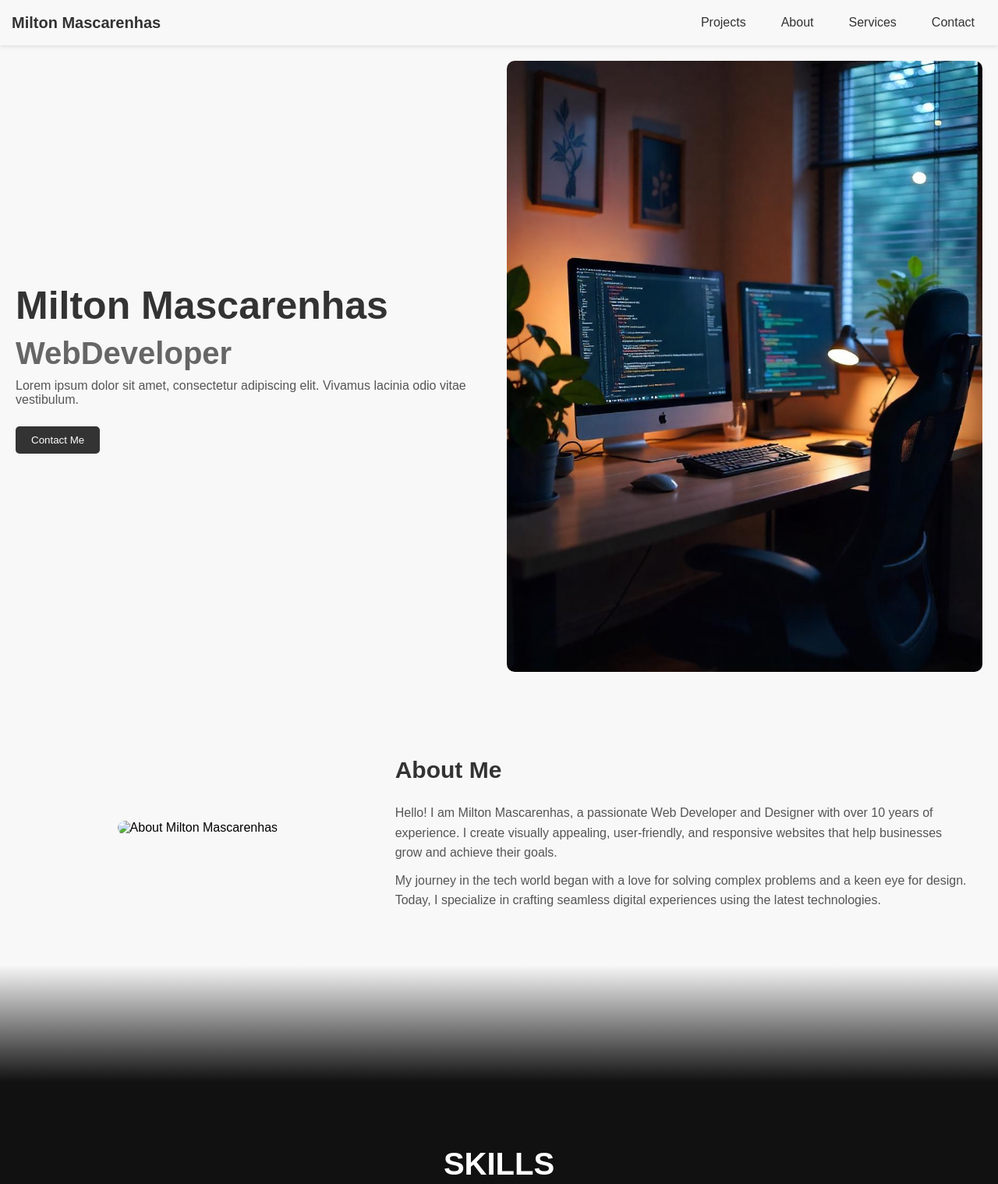
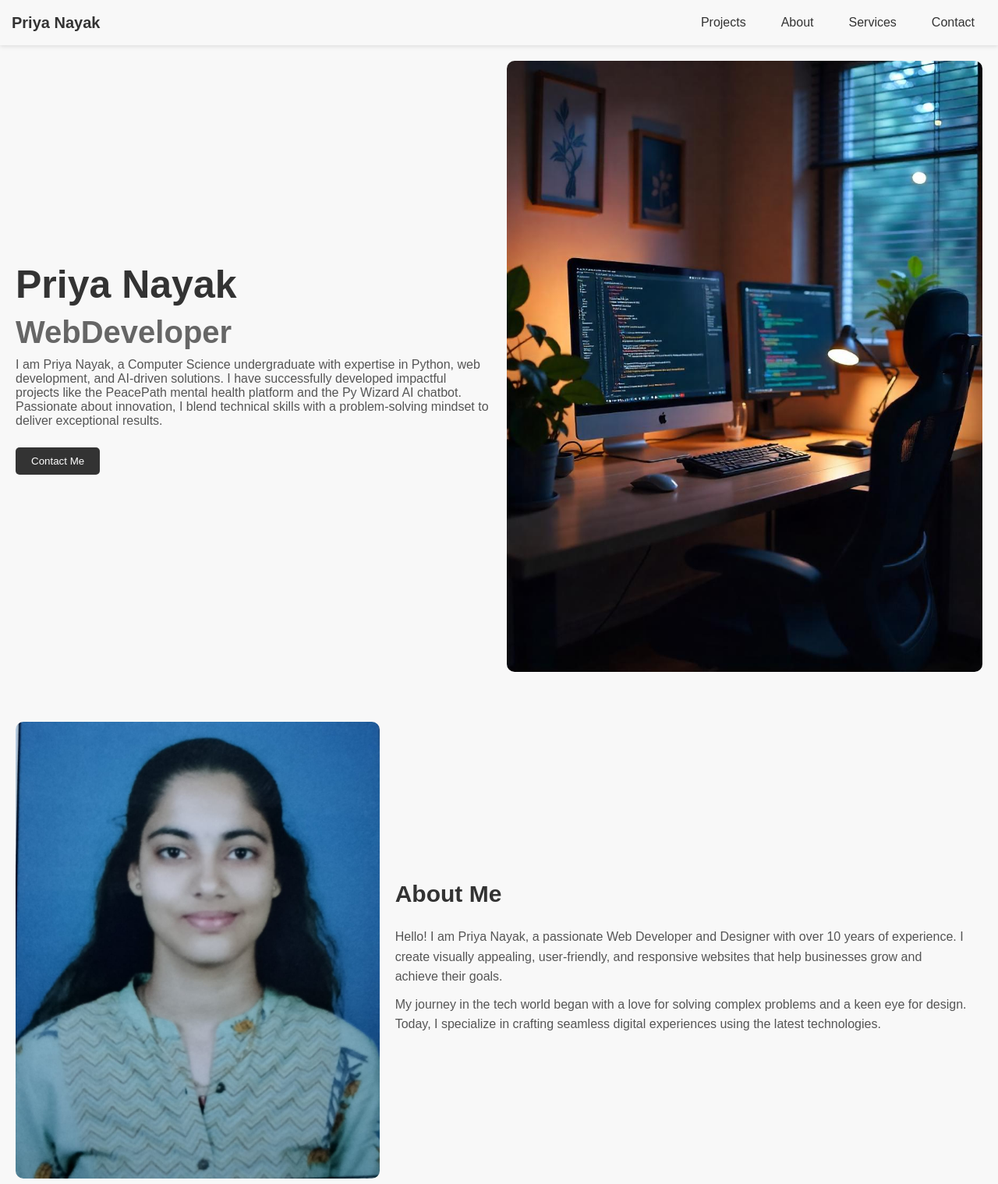
Before and after one commit to Mascarenhas46704/priya, a plain HTML site: page index.html in a window 1280 px wide. Shown: the top 1519 px of the page at 78% size. Drawn offline with Linux system fonts and the light colour scheme.

Commit message:
Update index.html

```diff
--- a/index.html
+++ b/index.html
@@ -3,7 +3,7 @@
 <head>
     <meta charset="UTF-8">
     <meta name="viewport" content="width=device-width, initial-scale=1.0">
-    <title>Milton Mascarenhas Portfolio</title>
+    <title>Priya Nayak Portfolio</title>
     <style>
         body {
             margin: 0;
@@ -266,7 +266,7 @@
 </head>
 <body>
     <nav>
-        <div class="logo">Milton Mascarenhas</div>
+        <div class="logo">Priya Nayak</div>
         <div class="nav-links">
             <a href="#projects">Projects</a>
             <a href="#about">About</a>
@@ -278,25 +278,25 @@
     <div class="container">
         <div class="intro">
             <div class="intro-text">
-                <h1>Milton Mascarenhas</h1>
+                <h1>Priya Nayak</h1>
                 <h2>Web <span id="role"></span></h2>
-                <p>Lorem ipsum dolor sit amet, consectetur adipiscing elit. Vivamus lacinia odio vitae vestibulum.</p>
+                <p>I am Priya Nayak, a Computer Science undergraduate with expertise in Python, web development, and AI-driven solutions. I have successfully developed impactful projects like the PeacePath mental health platform and the Py Wizard AI chatbot. Passionate about innovation, I blend technical skills with a problem-solving mindset to deliver exceptional results.</p>
                 <button class="btn">Contact Me</button>
             </div>
             <div class="intro-image">
-                <img src="../freepik__candid-image-photography-natural-textures-highly-r__63952.jpeg" alt="Milton Mascarenhas">
+                <img src="./freepik__candid-image-photography-natural-textures-highly-r__63952.jpeg" alt="Milton Mascarenhas">
             </div>
         </div>
     </div>
 
     <div id="about" class="about-section">
         <div class="about-image">
-            <img src="../Portfolio.png" alt="About Milton Mascarenhas">
+            <img src="./priya.jpeg" alt="About Milton Mascarenhas">
         </div>
         <div class="about-text">
             <h2>About Me</h2>
             <p>
-                Hello! I am Milton Mascarenhas, a passionate Web Developer and Designer with over 10 years of experience. I create visually appealing, user-friendly, and responsive websites that help businesses grow and achieve their goals.
+                Hello! I am Priya Nayak, a passionate Web Developer and Designer with over 10 years of experience. I create visually appealing, user-friendly, and responsive websites that help businesses grow and achieve their goals.
             </p>
             <p>
                 My journey in the tech world began with a love for solving complex problems and a keen eye for design. Today, I specialize in crafting seamless digital experiences using the latest technologies.
@@ -312,21 +312,21 @@
              <section>
 
               <div>
-                    <img src="../Pyhton.jpeg" alt="Project 1">
+                    <img src="./Pyhton.jpeg" alt="Project 1">
                     <h3>Python</h3>
                 </div>
                 <div>
-                    <img src="../HTNL.jpg" alt="Project 2">
+                    <img src="./HTNL.jpg" alt="Project 2">
                     <h3>HTML</h3>
                 </div>
                 </section>
                 <section>
                 <div>
-                    <img src="../Java.png" alt="Project 3">
+                    <img src="./Java.png" alt="Project 3">
                     <h3>Java </h3>
                 </div>
                 <div>
-                    <img src="../Screenshot (106).png" alt="Project 4">
+                    <img src="./Screenshot (106).png" alt="Project 4">
                     <h3>C++</h3>
                 </div>
                 </section>
```
